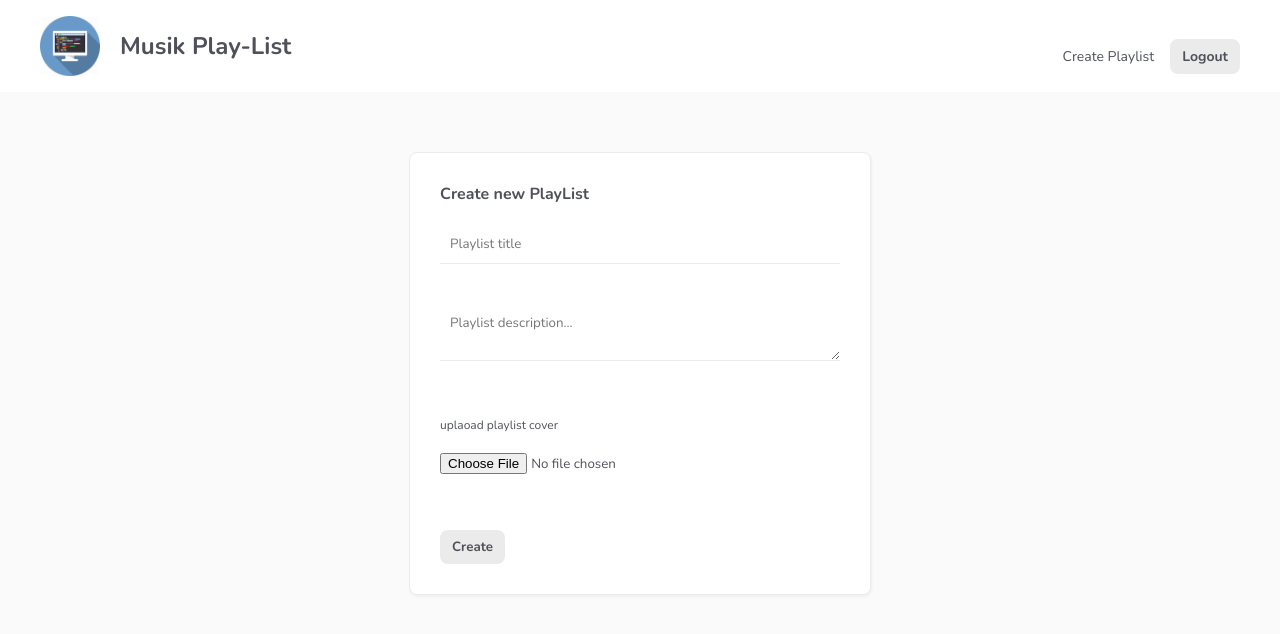
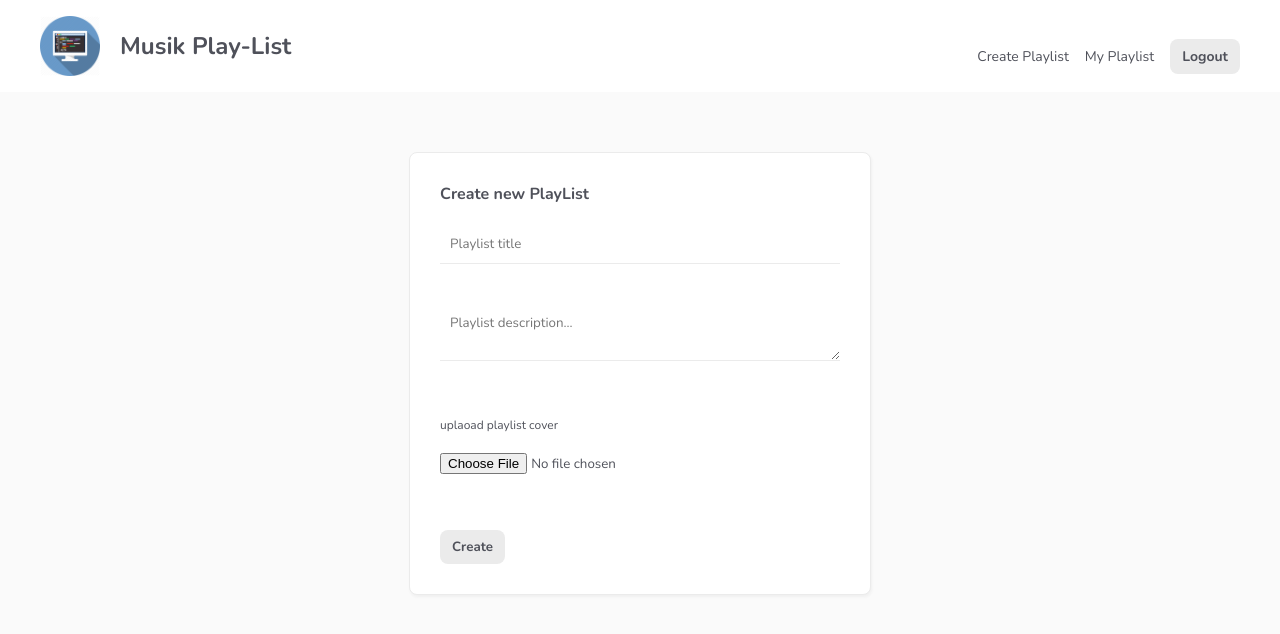
Before and after one commit to Bassam-Z/Musik-Playlists-Vue.js-Firbase, a Vue app: page /playlistes/create in a window 1280 px wide. Shown: the top 634 px of the page. Built offline with nearby package versions, Linux system fonts and the light colour scheme; no server answers; sample sign-in values are in the browser's storage.

Commit message:
User Play List Erstellung

```diff
--- a/src/components/Navbar.vue
+++ b/src/components/Navbar.vue
@@ -6,6 +6,7 @@
         <div class="links">
             <div v-if="user">
                 <router-link :to="{name:'CreatePlayList'}">Create Playlist</router-link>
+                <router-link :to="{name:'UserPlaylist'}">My Playlist</router-link>
                 <button @click="handelClick" >Logout</button>
             </div>
             <div v-else>
--- a/src/router/index.js
+++ b/src/router/index.js
@@ -4,6 +4,7 @@ import LoginView from '../views/auth/LoginView.vue'
 import SignupView from '@/views/auth/SignupView'
 import CreatePlaylistView from '@/views/Playlists/CreatePlaylistView'
 import PlaylistDetailsView from '@/views/Playlists/PlaylistDetailsView'
+import UserPlaylistView from '@/views/Playlists/UserPlaylistView'
 
 //auth guard
 import { projectAuth } from '@/firebase/Config'
@@ -32,6 +33,7 @@ const routes = [
     path: '/',
     name: 'Home',
     component: HomeView,
+    //nur um die Leute die angemeldet oder verifiziert zu geroutet werden können
     beforeEnter: requireAuth
   },
   {
@@ -57,7 +59,13 @@ const routes = [
     component: PlaylistDetailsView,
     beforeEnter: requireAuth,
     props: true
-  }
+  },
+  {
+    path: '/playlistes/user',
+    name: 'UserPlaylist',
+    component: UserPlaylistView,
+    beforeEnter: requireAuth
+    }
 ]
 
 const router = createRouter({
--- /dev/null
+++ b/src/views/Playlists/UserPlaylistView.vue
@@ -0,0 +1,15 @@
+<template>
+    <die class="user-playlistes">
+        <h1>User Play List View</h1>
+    </die>
+</template>
+
+<script>
+export default {
+
+}
+</script>
+
+<style>
+
+</style>
--- a/src/views/auth/LoginView.vue
+++ b/src/views/auth/LoginView.vue
@@ -12,11 +12,13 @@
 <script>
 import useLogin from '@/composables/useLogin'
 import { ref } from 'vue'
+import { useRouter } from 'vue-router'
 
 export default {
 
     setup() {
         const { error, login, isPending} = useLogin()
+        const router = useRouter()
 
         const email = ref('')
         const password = ref ('')
@@ -27,6 +29,7 @@ export default {
             // console.log(res)
             if(!error.value){
                 console.log ('user logged in')
+                router.push({name: 'UserPlaylist'})
             }
         }
 
--- a/src/views/auth/SignupView.vue
+++ b/src/views/auth/SignupView.vue
@@ -13,9 +13,12 @@
 <script>
 import useSignup from '@/composables/useSignup'
 import { ref } from 'vue'
+import { useRouter } from 'vue-router'
+
 export default {
     setup() {
         const {error, signup , isPending} = useSignup()
+        const router = useRouter()
 
         const Displayname = ref('')
         const email = ref('')
@@ -25,6 +28,7 @@ export default {
             const res = await signup(Displayname.value, email.value, password.value)
             if(!error.value){
                 console.log('user signed up')
+                router.push({name: 'UserPlaylist'})
             }
         }
         return {Displayname, email, password, handelSubmit, isPending, error}
```
